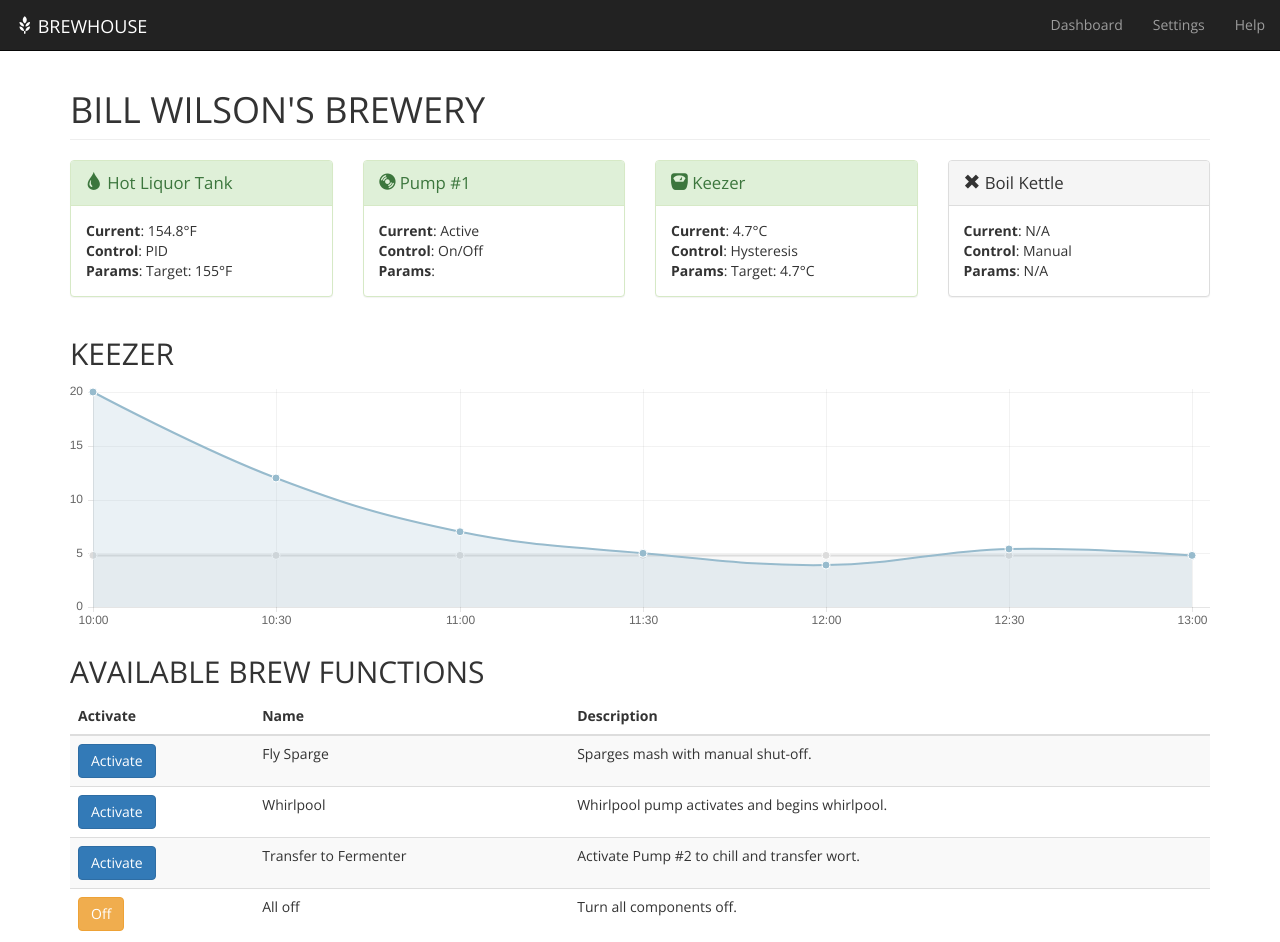
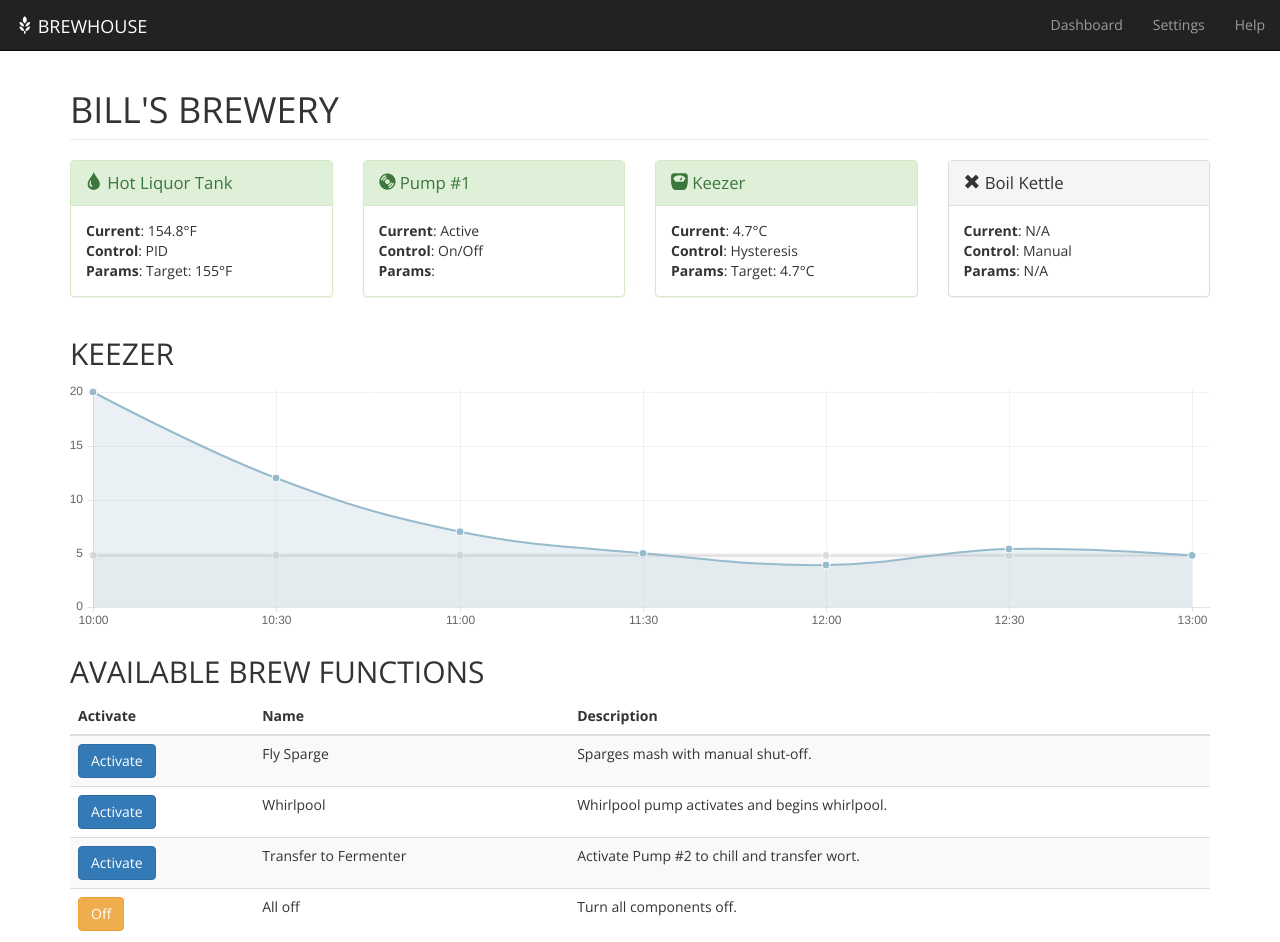
Before and after one commit to clinch/brewhouse, a website: page client/index.html in a window 1280 px wide. Drawn offline with nearby package versions, Linux system fonts and the light colour scheme.

Commit message:
A quick name chage

```diff
--- a/client/index.html
+++ b/client/index.html
@@ -56,7 +56,7 @@
     <div class="container">
       <div class="row">
         <div class="col-sm-12 main">
-          <h1 class="page-header">Bill Wilson's Brewery</h1>
+          <h1 class="page-header">Bill's Brewery</h1>
 
           <div class="row placeholders">
             <div class="col-sm-6 col-md-3 placeholder">
```
